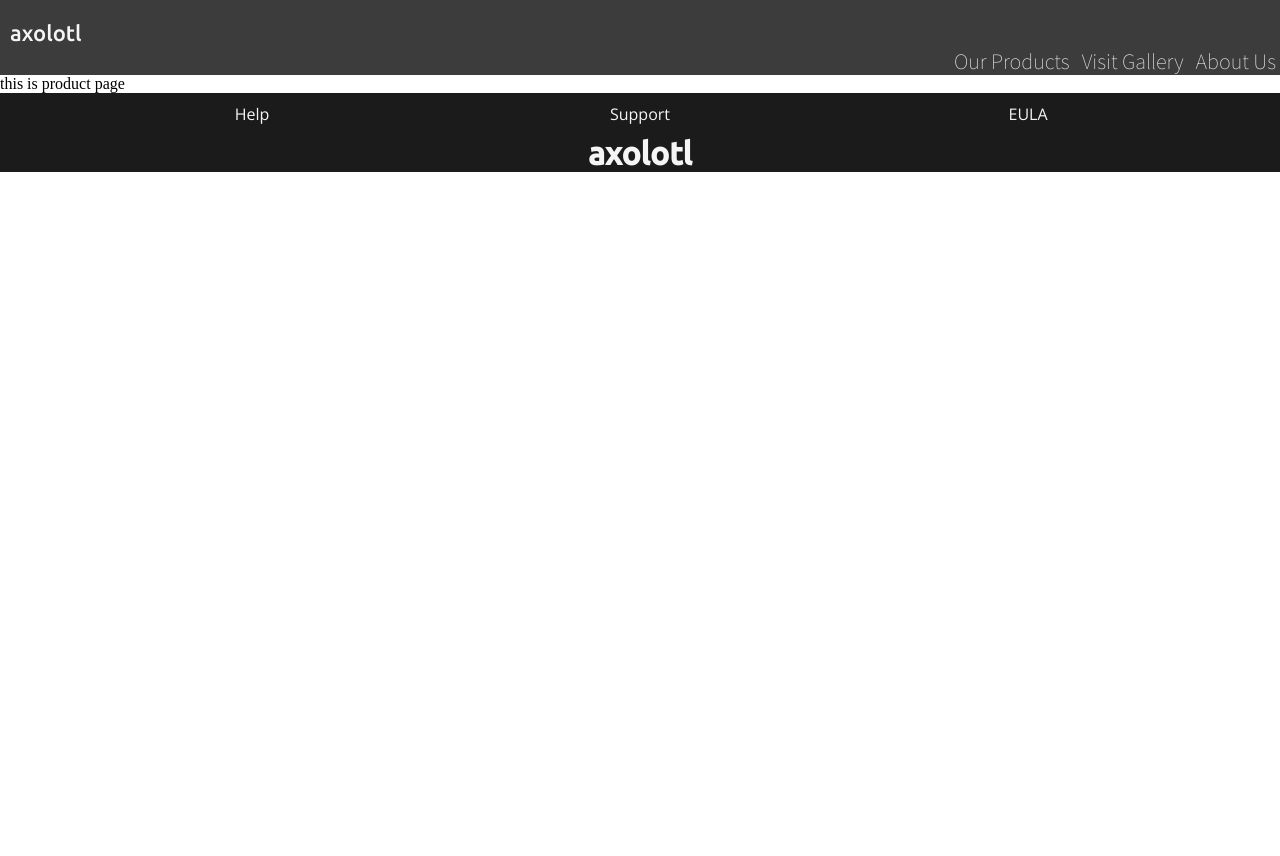
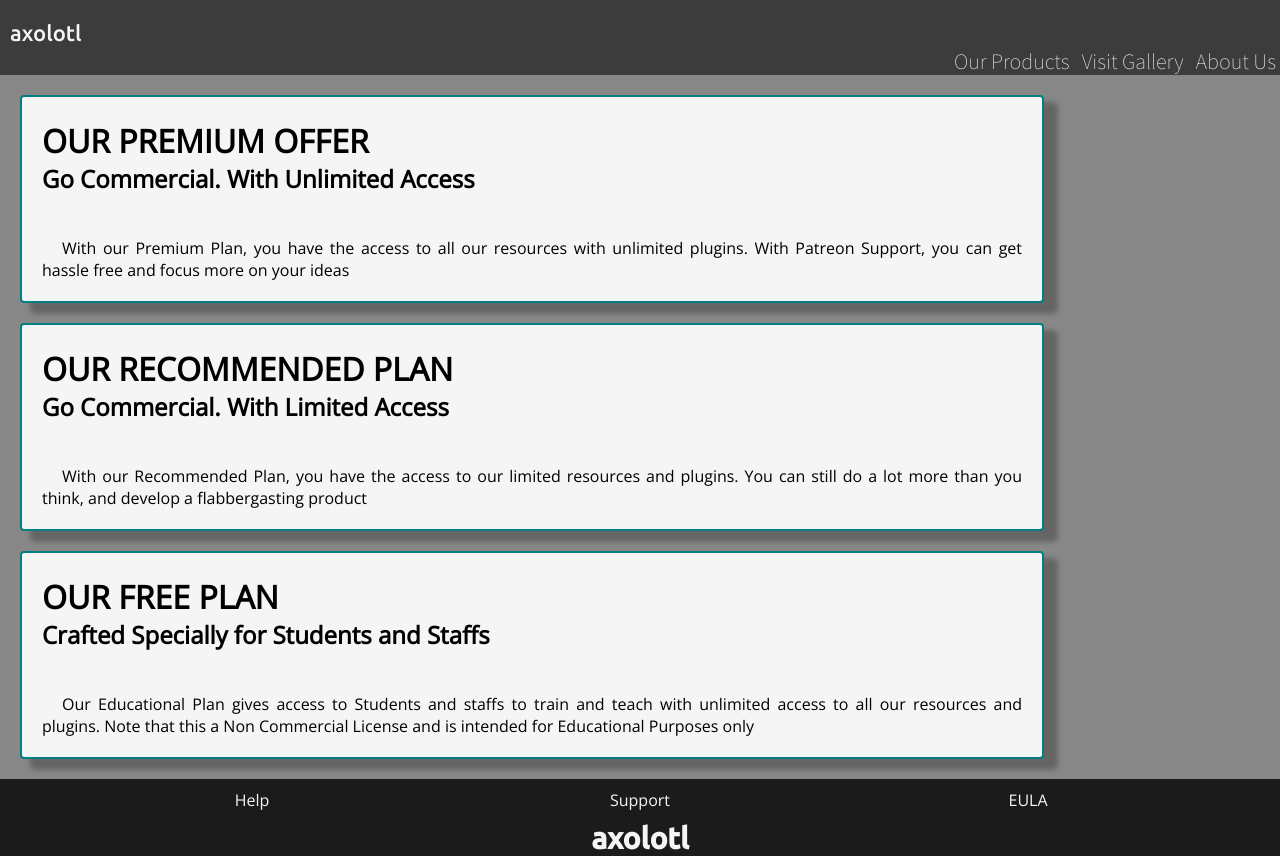
Before and after one commit to yousufotkani/test_html, a plain HTML site: page products/index.html in a window 1280 px wide. Before the commit the page ends 800 px from the top, so only its background shows below. Drawn offline with nearby package versions, Linux system fonts and the light colour scheme.

Commit message:
updated products page

```diff
--- a/main.css
+++ b/main.css
@@ -81,7 +81,7 @@ font-family: "Open Sans", sans-serif;
 display: inline-block;
 width: 30%;
 text-align: center;
-vertical-align: center;
+/* vertical-align: center; */
 color: whitesmoke;
 background-color: rgb(41, 40, 40);
 padding: 20px;
--- a/products/index.html
+++ b/products/index.html
@@ -14,6 +14,7 @@
       rel="stylesheet"
     />
     <link rel="stylesheet" href="../shared.css" />
+    <link rel="stylesheet" href="produts.css" />
   </head>
   <body>
     <header class="indic">
@@ -23,7 +24,7 @@
       <nav class="nav__item">
         <ul class="ibul__item">
           <li class="ib__items">
-            <a href="products.html" class="anchor_style">Our Products</a>
+            <a href="index.html" class="anchor_style">Our Products</a>
           </li>
           <li class="ib__items">
             <a href="gallery.html" class="anchor_style">Visit Gallery</a>
@@ -34,9 +35,47 @@
         </ul>
       </nav>
     </header>
-        <div>
-          this is product page
-        </div>
+
+    <div>
+      <div class="plans--card">
+        <a href="#" class="plans--card__style">
+        <h1 class="plans--card__h1">OUR PREMIUM OFFER</h1>
+        <h2 class="plans--card__h2">Go Commercial. With Unlimited Access</h2>
+        <p class="plans--card__p">With our Premium Plan, you have the access to
+          all our resources with unlimited plugins. With Patreon
+          Support, you can get hassle free and focus more on your ideas
+        </a>
+        </p>
+      </div>
+      <div class="plans--card">
+        <a href="#" class="plans--card__style">
+        <h1 class="plans--card__h1">OUR RECOMMENDED PLAN</h1>
+        <h2 class="plans--card__h2">Go Commercial. With Limited Access</h2>
+        <p class="plans--card__p">With our Recommended Plan, you have the access to our limited
+          resources and plugins. You can still do a lot
+          more than you think, and develop a flabbergasting
+          product
+        </a>
+        </p>
+      </div>
+      <div class="plans--card">
+        <a href="#" class="plans--card__style">
+        <h1 class="plans--card__h1">OUR FREE PLAN</h1>
+        <h2 class="plans--card__h2">Crafted Specially for Students and Staffs</h2>
+        <p class="plans--card__p"> Our Educational Plan gives access to Students
+          and staffs to train and teach with unlimited access
+          to all our resources and plugins. Note that this a
+          Non Commercial License and is intended for Educational
+          Purposes only
+        </a>
+        </p>
+      </div>
+    </div>
+
+
+
+
+
   </body>
   <footer class="footer">
     <nav class="footer">
--- a/products/produts.css
+++ b/products/produts.css
@@ -0,0 +1,53 @@
+.main--body{
+    background-color: rgb(136, 136, 136);
+    margin: auto;
+
+}
+
+body{
+    margin: 0px;
+    background-color: rgb(136, 136, 136);
+}
+
+.plans--card{
+
+    background-color: whitesmoke;
+    margin: 20px;
+    border-radius: 4px;
+    border: 2px solid teal;
+    box-shadow: 12px 9px 5px 2px rgba(87,87,87,0.7);
+    text-align: left;
+    width: 80%;
+
+}
+
+.plans--card__style{
+    font-family: "Open Sans", sans-serif;
+    text-decoration: none;
+    color: black;
+    /* margin: 0px; */
+}
+
+.plans--card:hover,
+.plans--card:active{
+    border: 2px solid black;
+    background-color: teal;
+    color: whitesmoke;
+    box-shadow: 24px 18px 10px 4px rgba(87,87,87,0.7);
+    transition: 0.3s;
+}
+
+.plans--card__p{
+    margin: 20px;
+    text-align: justify;
+}
+
+.plans--card__h1{
+    margin: 0px;
+    margin-left: 20px;
+}
+
+.plans--card__h2{
+    margin: 0px;
+    margin-left: 20px;
+}
--- a/shared.css
+++ b/shared.css
@@ -117,8 +117,10 @@
 
   .footer--logo{
     background-color: rgb(27, 27, 27);
+    font-size: 30px;
     font-family: "Ubuntu", sans-serif;
     text-align: center;
     margin: auto;
     color: whitesmoke;
+    text-decoration: none;
   }
```
Also changed, not shown: index.html (+2 -2 lines).
